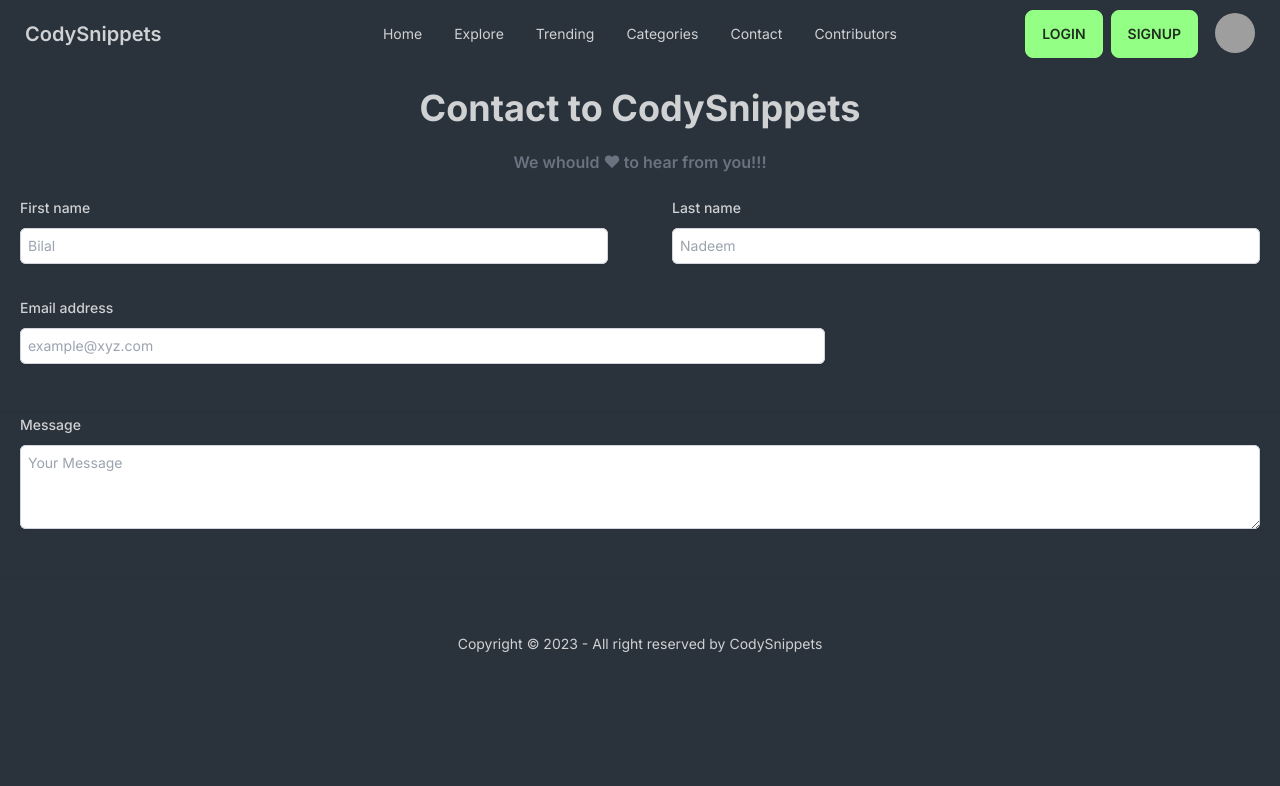
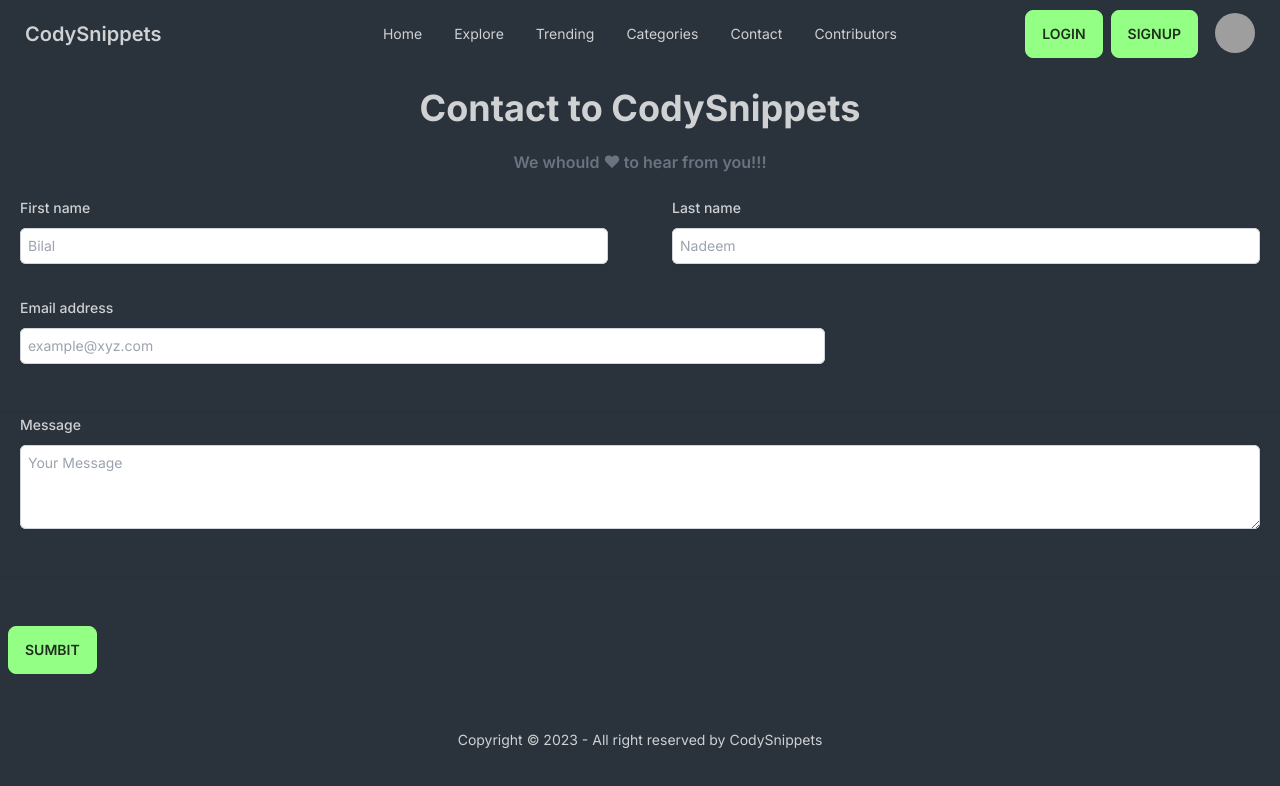
Before and after one commit to HussnainAhmad1606/CodySnippets, a Next.js app: page /contact in a window 1280 px wide. Shown: the top 786 px of the page. Built offline with nearby package versions, Linux system fonts and the light colour scheme; grey boxes are pictures that could not be loaded.

Commit message:
Adding Submit Button in Contact Form

```diff
--- a/src/app/contact/page.js
+++ b/src/app/contact/page.js
@@ -95,6 +95,7 @@ export default function Home() {
               </div>
             </div>
           </div>
+          <button className="hoverffect mx-2 btn-primary btn">Sumbit</button>
         </div>
       </form>
     </>
```
